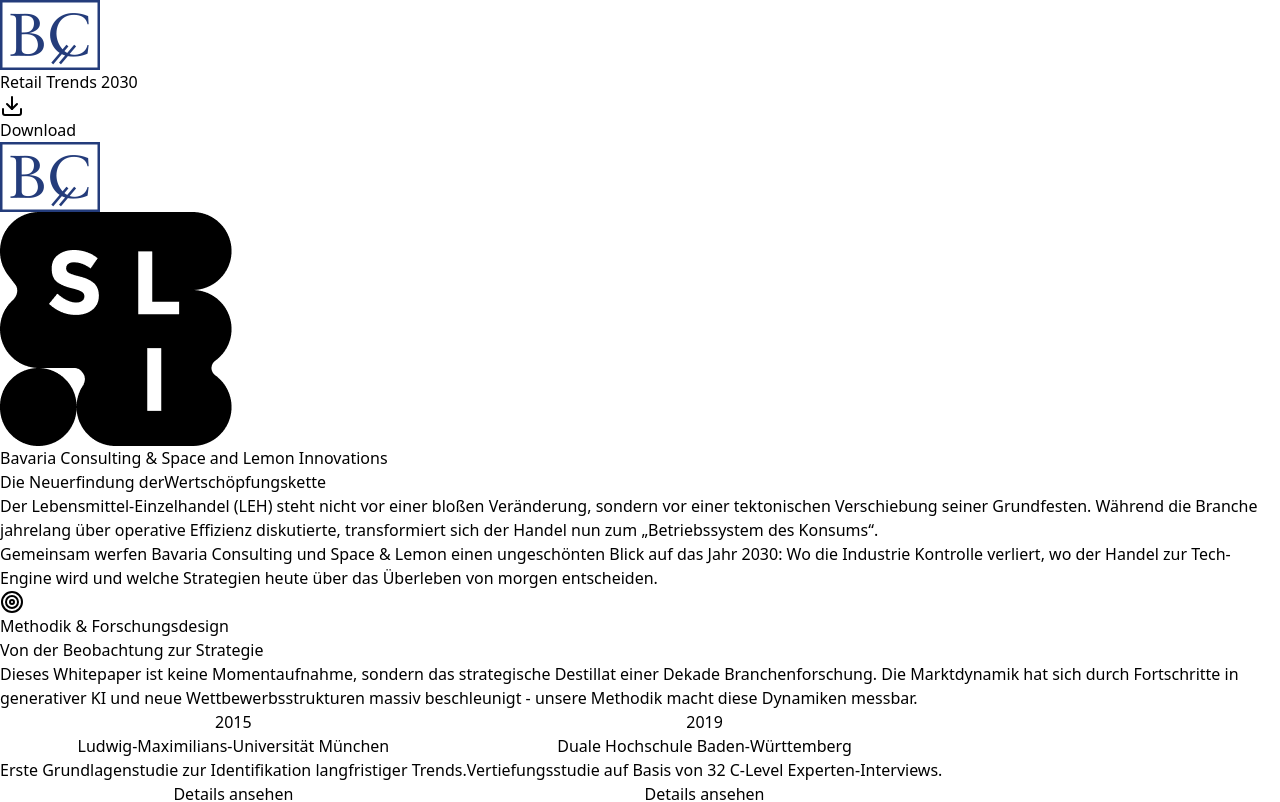
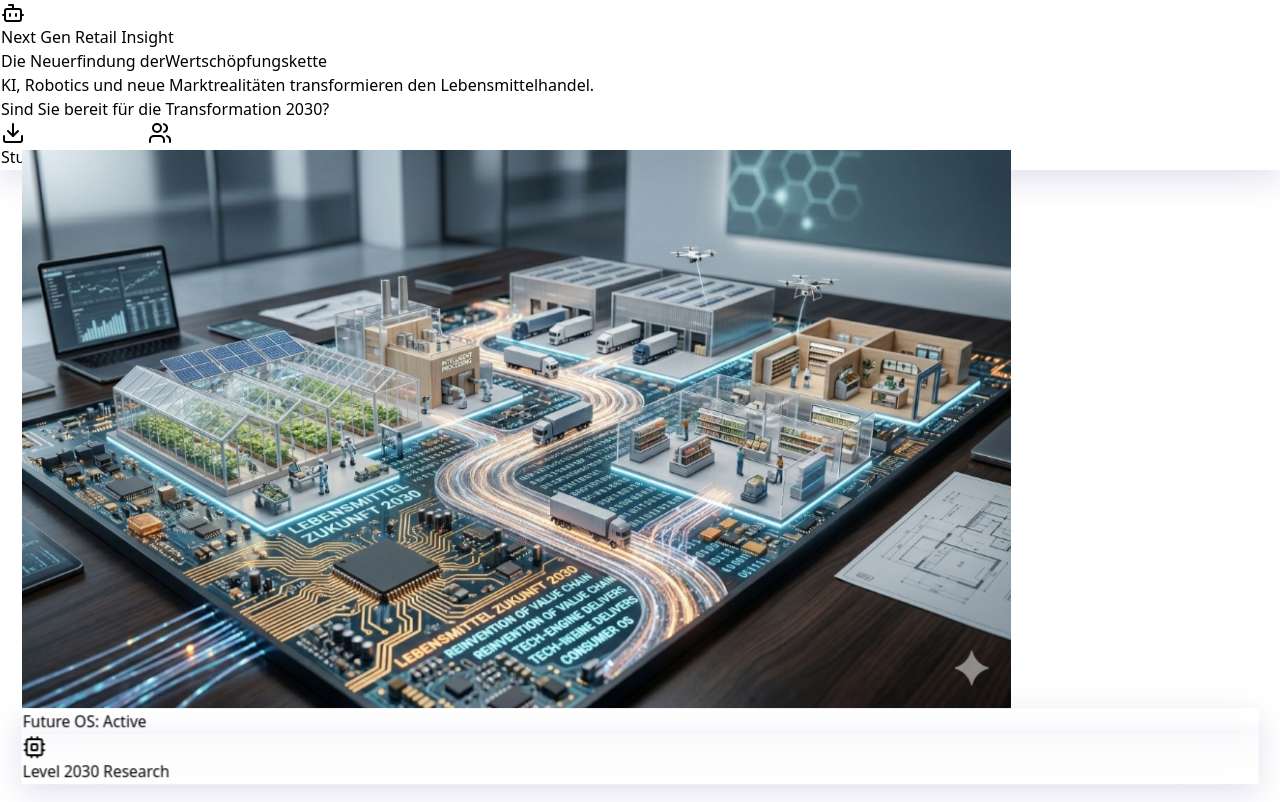
Before and after one commit to strategiepilot/trends2030-app, a React (Vite) app: page / in a window 1280 px wide. Shown: the top 802 px of the page. Built offline with nearby package versions, Linux system fonts and the light colour scheme.

Commit message:
fix: manual re-application of hero revamp and 2030 headlines

```diff
--- a/src/App.jsx
+++ b/src/App.jsx
@@ -313,57 +313,86 @@
         }
       `}</style>
 
-      {/* Ambient Animated Background (Apple Style) */}
-      <div className="fixed inset-0 overflow-hidden pointer-events-none z-0">
-        <div className="absolute top-[-10%] left-[-10%] w-[50%] h-[50%] bg-blue-400/20 rounded-full blur-[120px] mix-blend-multiply" />
-        <div className="absolute top-[20%] right-[-10%] w-[40%] h-[60%] bg-emerald-400/20 rounded-full blur-[120px] mix-blend-multiply" />
-        <div className="absolute bottom-[-20%] left-[20%] w-[60%] h-[50%] bg-orange-400/20 rounded-full blur-[120px] mix-blend-multiply" />
-      </div>
+      {/* Hero Section - Futuristic Vision 2030 */}
+      <section className="relative min-h-[90vh] flex items-center pt-32 pb-20 px-6 overflow-hidden">
+        {/* Background decorative elements */}
+        <div className="absolute top-0 left-1/4 w-[500px] h-[500px] bg-blue-400/10 rounded-full blur-[120px] -z-10 animate-pulse" />
+        <div className="absolute bottom-0 right-1/4 w-[600px] h-[600px] bg-emerald-400/10 rounded-full blur-[120px] -z-10" />
 
-      {/* Navigation - Liquid Glass */}
-      <nav className="fixed top-0 w-full bg-white/40 backdrop-blur-xl z-50 border-b border-white/50 shadow-sm">
-        <div className="max-w-7xl mx-auto px-6 h-20 flex items-center justify-between">
-          <div className="flex items-center gap-3">
-            <img src="/Visuals/logo-icon-bc.png" alt="BC Logo" className="h-8 w-auto object-contain mix-blend-darken grayscale opacity-90" />
-            <span className="font-bold text-xl tracking-tight text-slate-900">Retail Trends 2030</span>
+        <div className="max-w-7xl mx-auto w-full grid lg:grid-cols-12 gap-12 lg:gap-4 items-center">
+
+          {/* Left Side: Headline & CTA (Glass Card) */}
+          <div className="col-span-12 lg:col-span-6 relative z-20 animate-slide-right">
+            <div className="glass-card p-8 md:p-12 rounded-[40px] border-white/40 shadow-2xl backdrop-blur-3xl lg:-mr-20 lg:translate-x-4">
+              <div className="inline-flex items-center gap-2 px-4 py-2 rounded-full bg-blue-600/10 border border-blue-600/20 text-blue-700 text-xs font-bold uppercase tracking-widest mb-8">
+                <Bot className="w-4 h-4" />
+                Next Gen Retail Insight
+              </div>
+
+              <h1 className="flex flex-col mb-8">
+                <span className="text-3xl md:text-5xl lg:text-6xl font-black text-slate-900 leading-[1.1] tracking-tighter text-justify block w-full whitespace-nowrap overflow-visible">
+                  Die Neuerfindung der
+                </span>
+                <span className="text-3xl md:text-5xl lg:text-6xl font-black text-blue-600 leading-[1.1] tracking-tighter block">
+                  Wertschöpfungskette
+                </span>
+              </h1>
+
+              <p className="text-lg md:text-xl text-slate-600 font-medium mb-10 max-w-xl leading-relaxed">
+                KI, Robotics und neue Marktrealitäten transformieren den Lebensmittelhandel. <br className="hidden md:block" />
+                <span className="text-slate-900 font-bold">Sind Sie bereit für die Transformation 2030?</span>
+              </p>
+
+              <div className="flex flex-col sm:flex-row items-center gap-4">
+                <button
+                  onClick={() => { setModalType('download'); setIsDownloadModalOpen(true); }}
+                  className="w-full sm:w-auto flex items-center justify-center gap-3 px-8 py-5 bg-blue-600 text-white font-extrabold rounded-2xl hover:bg-blue-700 hover:shadow-2xl hover:shadow-blue-500/30 hover:-translate-y-1 transition-all text-lg shadow-lg group"
+                >
+                  <Download className="w-6 h-6 group-hover:animate-bounce" />
+                  Studie 2026 sichern
+                </button>
+                <button
+                  onClick={() => { setModalType('appointment'); setIsDownloadModalOpen(true); }}
+                  className="w-full sm:w-auto flex items-center justify-center gap-3 px-8 py-5 bg-slate-900 text-white font-extrabold rounded-2xl hover:bg-slate-800 hover:shadow-xl hover:-translate-y-1 transition-all text-lg shadow-lg"
+                >
+                  <Users className="w-6 h-6" />
+                  Experten-Talk
+                </button>
+              </div>
+            </div>
           </div>
-          <button
-            onClick={() => setIsDownloadModalOpen(true)}
-            className="hidden md:flex items-center gap-2 bg-white/60 backdrop-blur-md border border-white/80 text-slate-900 px-5 py-2.5 rounded-full font-semibold hover:bg-white hover:shadow-md transition-all"
-          >
-            <Download className="w-4 h-4" />
-            Download
-          </button>
-        </div>
-      </nav>
 
-      {/* Hero Section */}
-      <section className="pt-48 pb-24 px-6 relative z-10 text-center">
-        <div className="max-w-4xl mx-auto space-y-8">
-          <div className="inline-flex flex-col sm:flex-row items-center gap-4 px-6 py-4 sm:py-3 rounded-[2rem] sm:rounded-full bg-white/50 backdrop-blur-xl border border-white/60 text-sm font-bold text-slate-800 shadow-lg shadow-blue-900/5 text-center">
-            <div className="flex items-center gap-4 px-5 py-2.5 bg-white/80 rounded-full border border-slate-100 shadow-sm">
-              <img src="/Visuals/logo-icon-bc.png" alt="Bavaria Consulting" className="h-5 w-auto object-contain mix-blend-darken grayscale opacity-90" />
-              <div className="w-px h-5 bg-slate-300"></div>
-              <img src="/Visuals/logo-icon-sli.png" alt="Space & Lemon" className="h-5 w-auto object-contain mix-blend-darken uppercase focus:outline-none" />
+          {/* Right Side: Futuristic Visual (Floating Island) */}
+          <div className="col-span-12 lg:col-span-6 relative z-10 perspective-1000 animate-fade-scale">
+            <div className="relative animate-float">
+              {/* Image Container with 3D Tilt */}
+              <div className="relative rounded-[48px] overflow-hidden shadow-[0_20px_80px_rgba(0,0,0,0.25)] border-4 border-white/30 group">
+                <img
+                  src="/Visuals/hero_vision.jpg"
+                  alt="Food Future 2030 Vision"
+                  className="w-full h-auto object-cover scale-105 group-hover:scale-110 transition-transform duration-700"
+                />
+                {/* Visual Glare/Shine Effect Overlay */}
+                <div className="absolute inset-0 bg-gradient-to-tr from-blue-500/10 via-transparent to-white/20 pointer-events-none" />
+              </div>
+
+              {/* Decorative Labels or floating elements */}
+              <div className="absolute -bottom-6 -left-6 glass-card px-6 py-4 rounded-3xl animate-bounce-slow">
+                <div className="flex items-center gap-3">
+                  <div className="w-3 h-3 bg-emerald-500 rounded-full animate-ping" />
+                  <span className="text-sm font-extrabold text-slate-900 whitespace-nowrap">Future OS: Active</span>
+                </div>
+              </div>
+
+              <div className="absolute -top-6 -right-6 glass-card px-6 py-4 rounded-3xl">
+                <div className="flex items-center gap-3">
+                  <Cpu className="w-5 h-5 text-blue-600" />
+                  <span className="text-sm font-extrabold text-slate-900 whitespace-nowrap">Level 2030 Research</span>
+                </div>
+              </div>
             </div>
-            <span>Bavaria Consulting & Space and Lemon Innovations</span>
           </div>
-          <h1 className="text-5xl md:text-7xl lg:text-8xl font-extrabold text-slate-900 leading-[1.1] flex flex-col items-center mx-auto w-fit">
-            <span className="w-full text-justify [text-align-last:justify] tracking-tight">
-              Die Neuerfindung der
-            </span>
-            <span className="text-transparent bg-clip-text bg-gradient-to-r from-blue-600 via-emerald-600 to-orange-500">
-              Wertschöpfungskette
-            </span>
-          </h1>
-          <div className="text-xl md:text-2xl text-slate-600 max-w-3xl mx-auto leading-relaxed font-medium space-y-6">
-            <p>
-              Der Lebensmittel-Einzelhandel (LEH) steht nicht vor einer bloßen Veränderung, sondern vor einer tektonischen Verschiebung seiner Grundfesten. Während die Branche jahrelang über operative Effizienz diskutierte, transformiert sich der Handel nun zum „Betriebssystem des Konsums“.
-            </p>
-            <p className="text-lg md:text-xl text-slate-500">
-              Gemeinsam werfen Bavaria Consulting und Space & Lemon einen ungeschönten Blick auf das Jahr 2030: Wo die Industrie Kontrolle verliert, wo der Handel zur Tech-Engine wird und welche Strategien heute über das Überleben von morgen entscheiden.
-            </p>
-          </div>
+
         </div>
       </section>
 
@@ -441,7 +470,7 @@
       <section id="trends" className="py-24 px-6 max-w-7xl mx-auto relative z-10">
         <div className="flex flex-col md:flex-row md:items-end justify-between gap-6 mb-16">
           <div>
-            <h2 className="text-5xl font-extrabold text-slate-900 mb-4 tracking-tight">Die 10 Kerntrends</h2>
+            <h2 className="text-5xl font-extrabold text-slate-900 mb-4 tracking-tight">Die 10 Kerntrends 2030</h2>
             <p className="text-slate-600 max-w-2xl text-xl font-medium">
               Klicken Sie auf die Karten, um in die detaillierte Analyse einzutauchen.
             </p>
```
